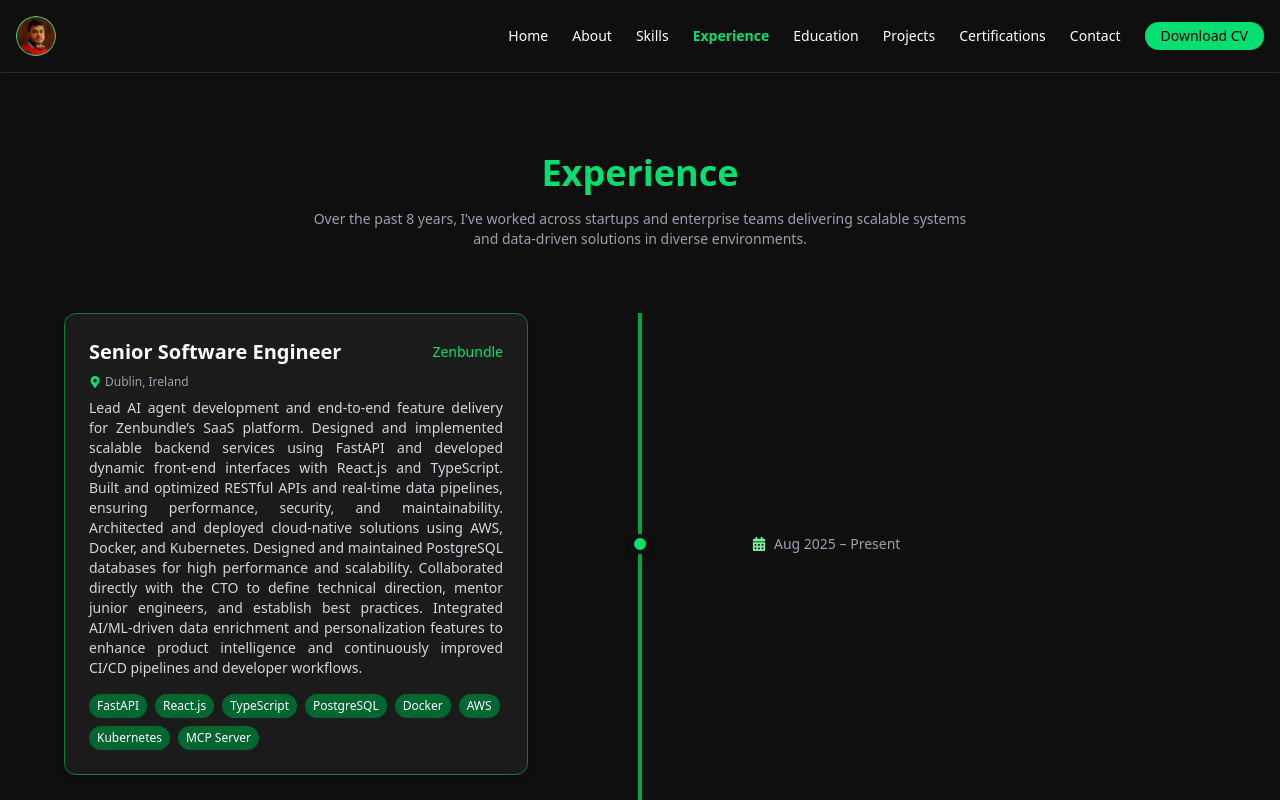
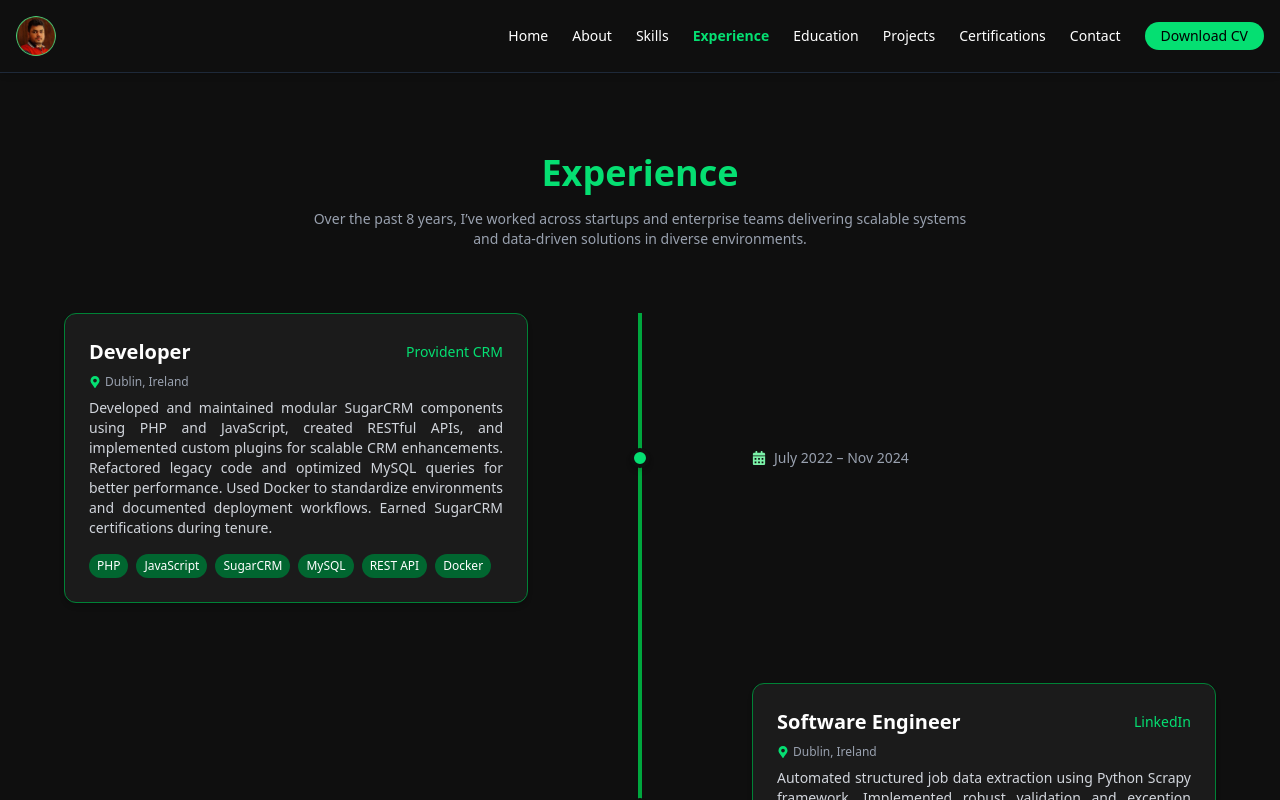
Before and after one commit to yrohit1295/portoflio, a React (Vite) app: page /experience in a window 1280 px wide. Shown: the top 800 px of the page. Built offline with nearby package versions, Linux system fonts and the light colour scheme.

Commit message:
Update experienceData.js

```diff
--- a/src/data/experienceData.js
+++ b/src/data/experienceData.js
@@ -1,13 +1,4 @@
 export const experiences = [
-    {
-        company: "Zenbundle",
-        role: "Senior Software Engineer",
-        period: "Aug 2025 – Present",
-        location: "Dublin, Ireland",
-        description:
-            "Lead AI agent development and end-to-end feature delivery for Zenbundle’s SaaS platform. Designed and implemented scalable backend services using FastAPI and developed dynamic front-end interfaces with React.js and TypeScript. Built and optimized RESTful APIs and real-time data pipelines, ensuring performance, security, and maintainability. Architected and deployed cloud-native solutions using AWS, Docker, and Kubernetes. Designed and maintained PostgreSQL databases for high performance and scalability. Collaborated directly with the CTO to define technical direction, mentor junior engineers, and establish best practices. Integrated AI/ML-driven data enrichment and personalization features to enhance product intelligence and continuously improved CI/CD pipelines and developer workflows.",
-        techStack: ["FastAPI", "React.js", "TypeScript", "PostgreSQL", "Docker", "AWS", "Kubernetes", "MCP Server"]
-    },
     {
         company: "Provident CRM",
         role: "Developer",
```
